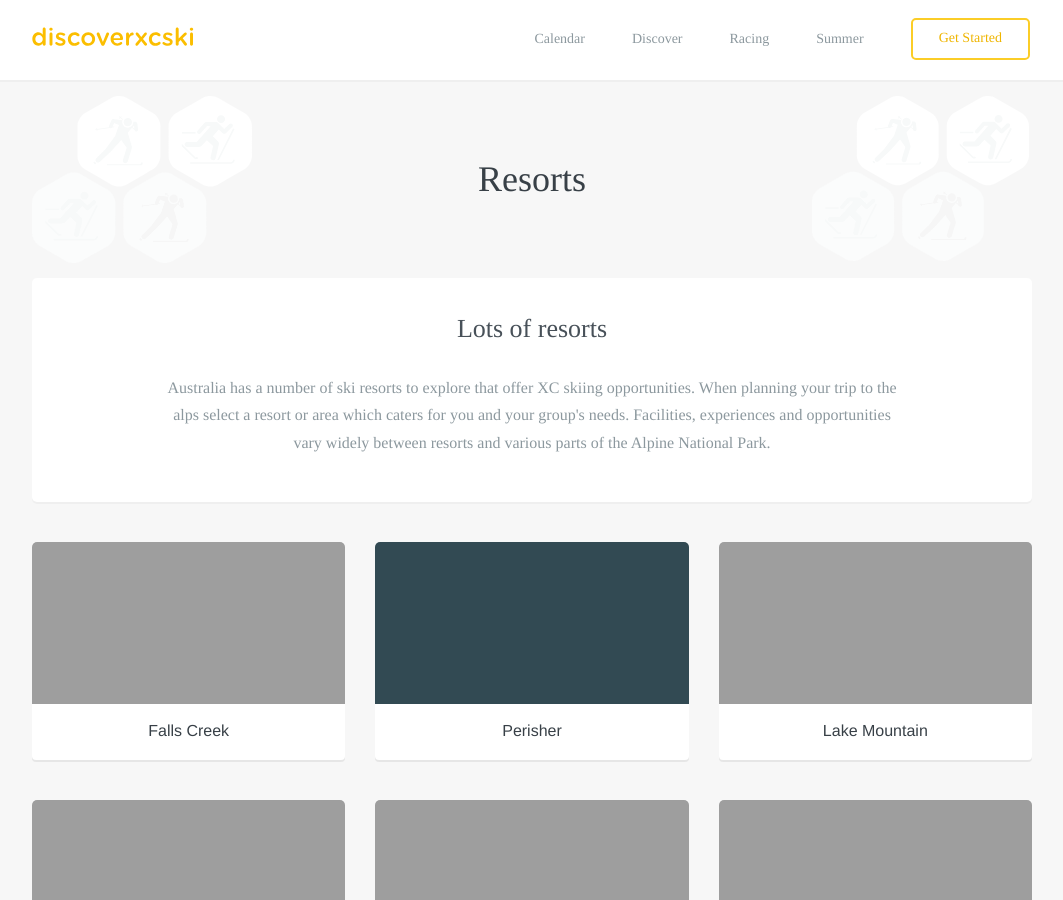
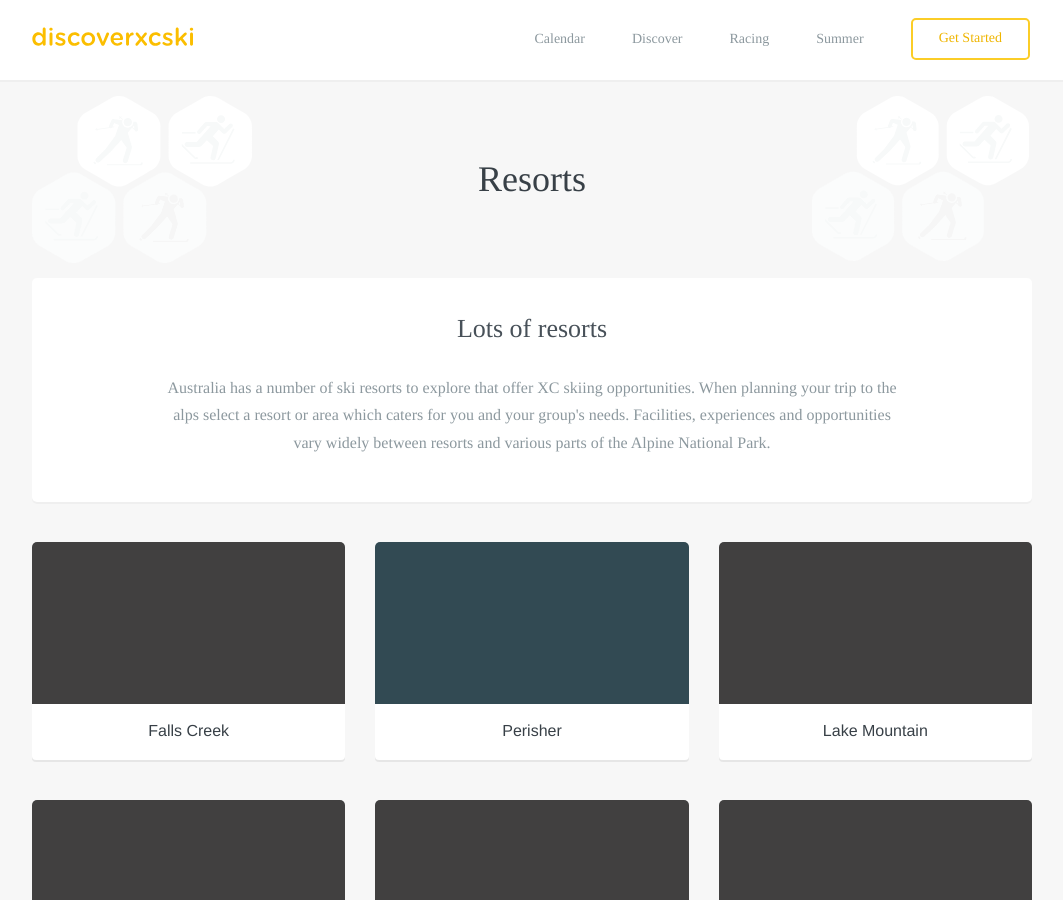
Before and after one commit to robcatto/robcatto.github.io, a Jekyll site: the page built from get-started/resorts/index.html, in a window 1280 px wide and 900 px high. Shown: the whole window, without its empty margins (108-1171 px from the left). Built offline with Jekyll 4.4.1, drawn with Linux system fonts in a browser that asks for light colours; some web fonts are replaced; Markdown is read by kramdown in place of the engine named in the settings.

Commit message:
Update index.html

```diff
--- a/get-started/resorts/index.html
+++ b/get-started/resorts/index.html
@@ -49,7 +49,7 @@ layout: default
 
                         <div class="column three topic-filter">
                             <a href="http://www.fallscreek.com.au/">
-                                    <div class="topic-filter-cover" style="    background: url(http://www.discoverxcski.com/images/kids-gray.jpg);
+                                    <div class="topic-filter-cover" style="    background: #414040;
     height: 162px;
     /* margin-top: 40px; */
     background-size: cover;
@@ -88,7 +88,7 @@ layout: default
 
                          <div class="column three topic-filter">
                             <a href="http://www.lakemountainresort.com.au">
-                                    <div class="topic-filter-cover" style="    background: url(http://www.discoverxcski.com/images/ski-de-femme-race.JPG);
+                                    <div class="topic-filter-cover" style="    background: #414040;
     height: 162px;
     /* margin-top: 40px; */
     background-size: cover;
@@ -113,7 +113,7 @@ layout: default
 
                         <div class="column three topic-filter">
                             <a href="http://www.visitdinnerplain.com/">
-                                    <div class="topic-filter-cover" style="    background: url(http://www.discoverxcski.com/images/hoppet-teens.jpg);
+                                    <div class="topic-filter-cover" style="    background: #414040;
     height: 162px;
     /* margin-top: 40px; */
     background-size: cover;
@@ -135,7 +135,7 @@ layout: default
 
                          <div class="column three topic-filter">
                             <a href="http://www.mtstirling.com.au/ski.php">
-                                    <div class="topic-filter-cover" style="    background: url(http://www.discoverxcski.com/images/hoppet-teens.jpg);
+                                    <div class="topic-filter-cover" style="    background: #414040;
     height: 162px;
     /* margin-top: 40px; */
     background-size: cover;
@@ -157,7 +157,7 @@ layout: default
 
                          <div class="column three topic-filter">
                             <a href="http://www.mthotham.com.au/events-activities/winter-activities/xc-biathlon/">
-                                    <div class="topic-filter-cover" style="    background: url(http://www.discoverxcski.com/images/hoppet-friends.jpg);
+                                    <div class="topic-filter-cover" style="    background: #414040;
     height: 162px;
     /* margin-top: 40px; */
     background-size: cover;
@@ -183,7 +183,7 @@ layout: default
 
                         <div class="column three topic-filter">
                             <a href="http://www.mtbuller.com.au/Winter/Events-Activities/On-Snow-Activities/Telemarking-Cross-Country-Skiing">
-                                    <div class="topic-filter-cover" style="    background: url(http://www.discoverxcski.com/images/futures-xc-ski-falls.jpg);
+                                    <div class="topic-filter-cover" style="    background: #414040;
     height: 162px;
     /* margin-top: 40px; */
     background-size: cover;
@@ -206,7 +206,7 @@ layout: default
 
                          <div class="column three topic-filter">
                             <a href="http://parkweb.vic.gov.au/__data/assets/pdf_file/0003/314481/Park-note-Baw-Baw-National-Park-Mount-St-Gwinear.pdf">
-                                    <div class="topic-filter-cover" style="   background: url(http://www.discoverxcski.com/images/World_Loppet.jpg);
+                                    <div class="topic-filter-cover" style="   background: #414040;
     height: 162px;
     /* margin-top: 40px; */
     background-size: cover;
@@ -227,7 +227,7 @@ layout: default
 
                          <div class="column three topic-filter">
                             <a href="http://mountbawbaw.com.au/winter/things-to-do/">
-                                    <div class="topic-filter-cover" style="   background: url(http://www.discoverxcski.com/images/disabled-james-millar.jpg);
+                                    <div class="topic-filter-cover" style="   background: #414040;
     height: 162px;
     /* margin-top: 40px; */
     background-size: cover;
```
